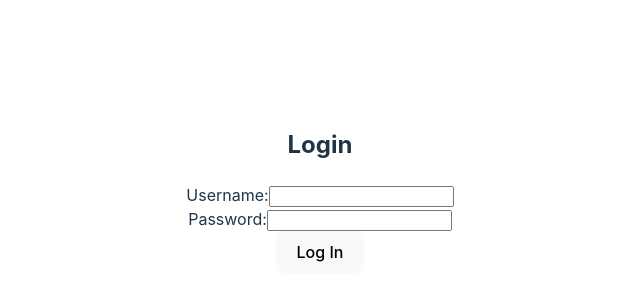
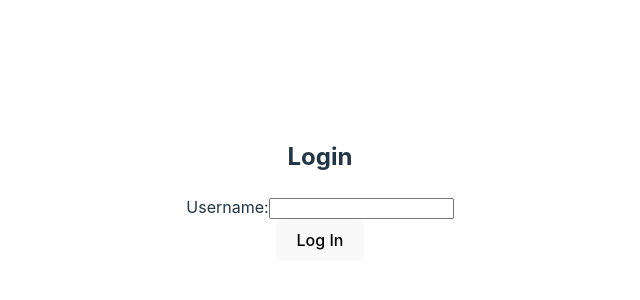
Before and after one commit to mshaner97/gifapp, a React (Vite) app: page / in a window 1280 px wide. Shown: the part 210-510 px from the top of the page, without its empty margins (320-960 px from the left). Built offline with nearby package versions, Linux system fonts and the light colour scheme.

Commit message:
trying to make the search functional

```diff
--- a/src/App.tsx
+++ b/src/App.tsx
@@ -1,52 +1,26 @@
-import { useState } from 'react'
 import Button from '@mui/material/Button';
 import './App.css'
-import { UserProvider } from './userContext'
+import React, { useContext } from 'react';
+import SearchPage from './searchPage'
+import LoginForm from './loginPage'
+import { UserProvider, UserContext } from './userContext'
 
-function LoginForm() {
-  const [username, setUsername] = useState('');
-  const [password, setPassword] = useState('');
-
-  const handleSubmit = (event) => {
-    event.preventDefault();
-    // Add login logic here
-    console.log('Login submitted:', username, password);
-  };
+function App() {
+  const { user } = useContext(UserContext);
 
   return (
     <div>
-      <h2>Login</h2>
-      <form onSubmit={handleSubmit}>
-        <div>
-          <label htmlFor="username">Username:</label>
-          <input
-          type="text"
-          id="username"
-          value={username}
-          onChange={(e) => setUsername(e.target.value)}/>
-        </div>
-        <div>
-          <label htmlFor="password">Password:</label>
-          <input
-          type="password"
-          id="password"
-          value={password}
-          onChange={(e)=> setPassword(e.target.value)}/>
-        </div>
-        <button type="submit">Log In</button>
-      </form>
+      {user ? <SearchPage /> : <LoginForm />}
     </div>
   );
 }
 
-function App() {
+function AppWrapper() {
   return (
     <UserProvider>
-      <div>
-        <LoginForm />
-      </div>
+      <App />
     </UserProvider>
   );
 }
 
-export default App
+export default AppWrapper;
--- /dev/null
+++ b/src/loginPage.tsx
@@ -0,0 +1,32 @@
+import React, { useState, useContext } from 'react';
+import { UserContext } from './userContext';
+
+function LoginForm() {
+  const [username, setUsername] = useState('');
+  const { setUser } = useContext(UserContext);
+
+  const handleSubmit = (event) => {
+    event.preventDefault();
+    console.log('Login submitted:', username);
+    setUser(username);
+  };
+
+  return (
+    <div>
+      <h2>Login</h2>
+      <form onSubmit={handleSubmit}>
+        <div>
+          <label htmlFor="username">Username:</label>
+          <input
+          type="text"
+          id="username"
+          value={username}
+          onChange={(e) => setUsername(e.target.value)}/>
+        </div>
+        <button type="submit">Log In</button>
+      </form>
+    </div>
+  );
+}
+
+export default LoginForm;
--- a/src/searchPage.tsx
+++ b/src/searchPage.tsx
@@ -1,11 +1,14 @@
-import React, { useState } from 'react';
+import React, { useState, useEffect, useContext } from 'react';
 import axios from 'axios';
+import { UserContext } from './userContext';
 
 const API_KEY = 'd1lgw3dmuT68Vv3MCwp8wpvFOQRkFq07';
 
 function SearchPage() {
+    const { user } = useContext(UserContext);
     const [searchTerm, setSearchTerm] = useState('');
     const [searchResults, setSearchResults] = useState([]);
+    const [favorites, setFavorites] = useState([]);
 
     useEffect(() => {
         if (searchTerm) {
@@ -27,6 +30,16 @@ function SearchPage() {
         }
     }, [searchTerm]);
 
+    const addToFavorites = (gif) => {
+        if(!favorites.some(fav => fav.id===gif.id)) {
+            setFavorites([...favorites, gif]);
+        }
+    };
+
+const handleSearch = (e) => {
+        e.preventDefault();
+    };
+
     return (
         <div>
             <h2>Search</h2>
@@ -39,8 +52,18 @@ function SearchPage() {
                 />
                 <button type="submit">Search</button>
             </form>
+           <div>
+                <h3>Search Results</h3>
+                {searchResults.map((gif) => (
+                    <div key={gif.id}>
+                        <img src={gif.images.fixed_height.url} alt={gif.title} />
+                        <button onClick={() => addToFavorites(gif)}>Add to Favorites</button>
+                    </div>
+                ))}
+            </div>
             <div>
-                {searchResults.map((gif) => (
+                <h3>Favorites</h3>
+                {favorites.map((gif) => (
                     <div key={gif.id}>
                         <img src={gif.images.fixed_height.url} alt={gif.title} />
                     </div>
```
